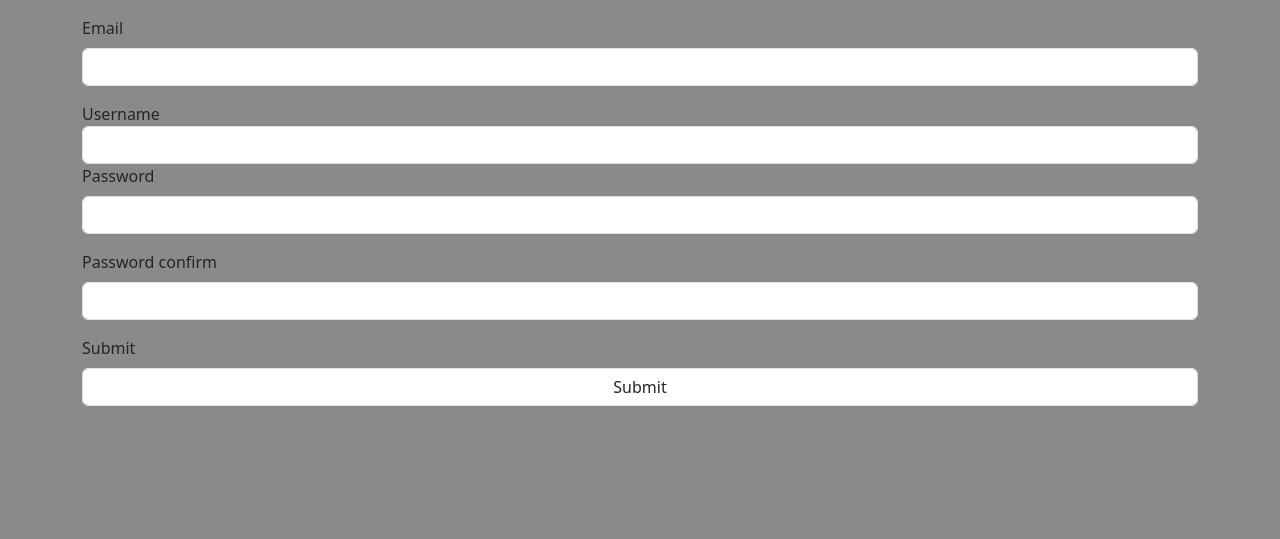
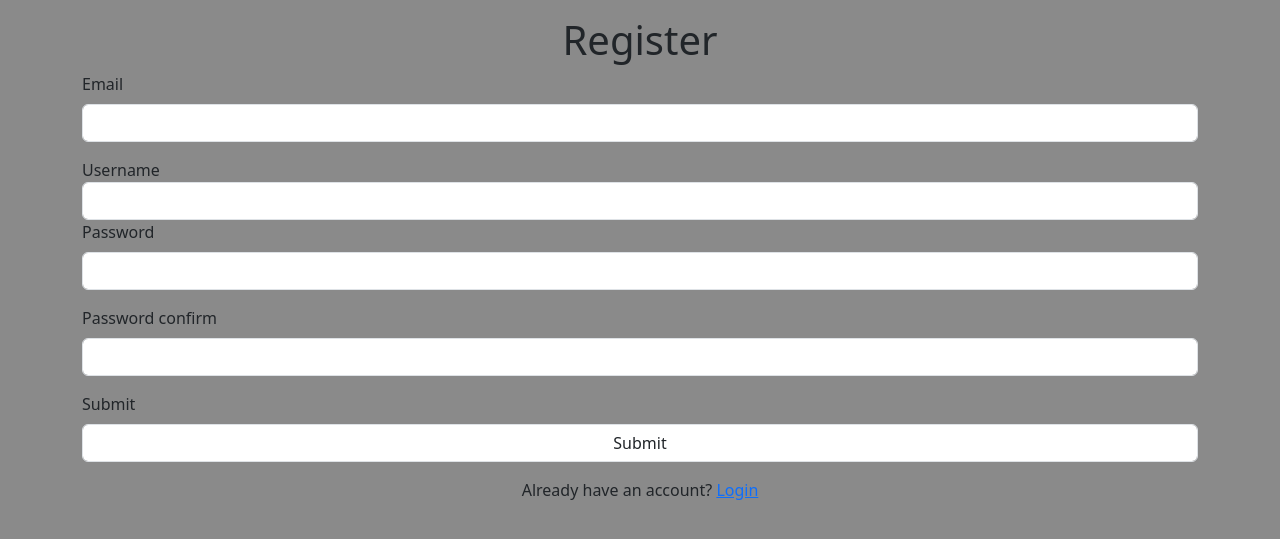
Before and after one commit to erkuysal/Flask-Mongo, a Python web app: template website/templates/auth/register.html in a window 1280 px wide. Shown: the part 157-696 px from the top of the page. Run offline with Jinja, Linux system fonts and the light colour scheme; the template is opened without the code that fills it, so the values that code supplies are empty, except form fields; form fields are guessed from the names that the template uses; some libraries are stand-ins or nearby versions.

Commit message:
minor changes / links to related fields added

```diff
--- a/website/templates/auth/login.html
+++ b/website/templates/auth/login.html
@@ -4,6 +4,8 @@
 {% block title %} Login {% endblock %}
 
 {% block content %}
+
+        <h1 class="text-center">Login</h1>
 
         <form method="post">
             {{ form.csrf_token }}
@@ -13,5 +15,9 @@
             {{ render_field(form.submit) }}
         </form>
 
+        <br>
+
+        <p class="text-center justify-content-center">Don't have an account? <a href="{{ url_for('auth.register') }}">Register</a></p>
+
 
 {% endblock %}
--- a/website/templates/auth/register.html
+++ b/website/templates/auth/register.html
@@ -4,6 +4,8 @@
 {% block title %} Register {% endblock %}
 
 {% block content %}
+
+    <h1 class="text-center">Register</h1>
 
     <form method="post" class="form-signin">
         {{ form.csrf_token }}
@@ -16,6 +18,8 @@
         {{ render_field(form.password_confirm) }}
         {{ render_field(form.submit) }}
     </form>
+
+    <p class="text-center justify-content-center">Already have an account? <a href="{{ url_for('auth.login') }}">Login</a></p>
 
     <script src="https://code.jquery.com/jquery-3.6.4.min.js"></script>
     <script>
```
